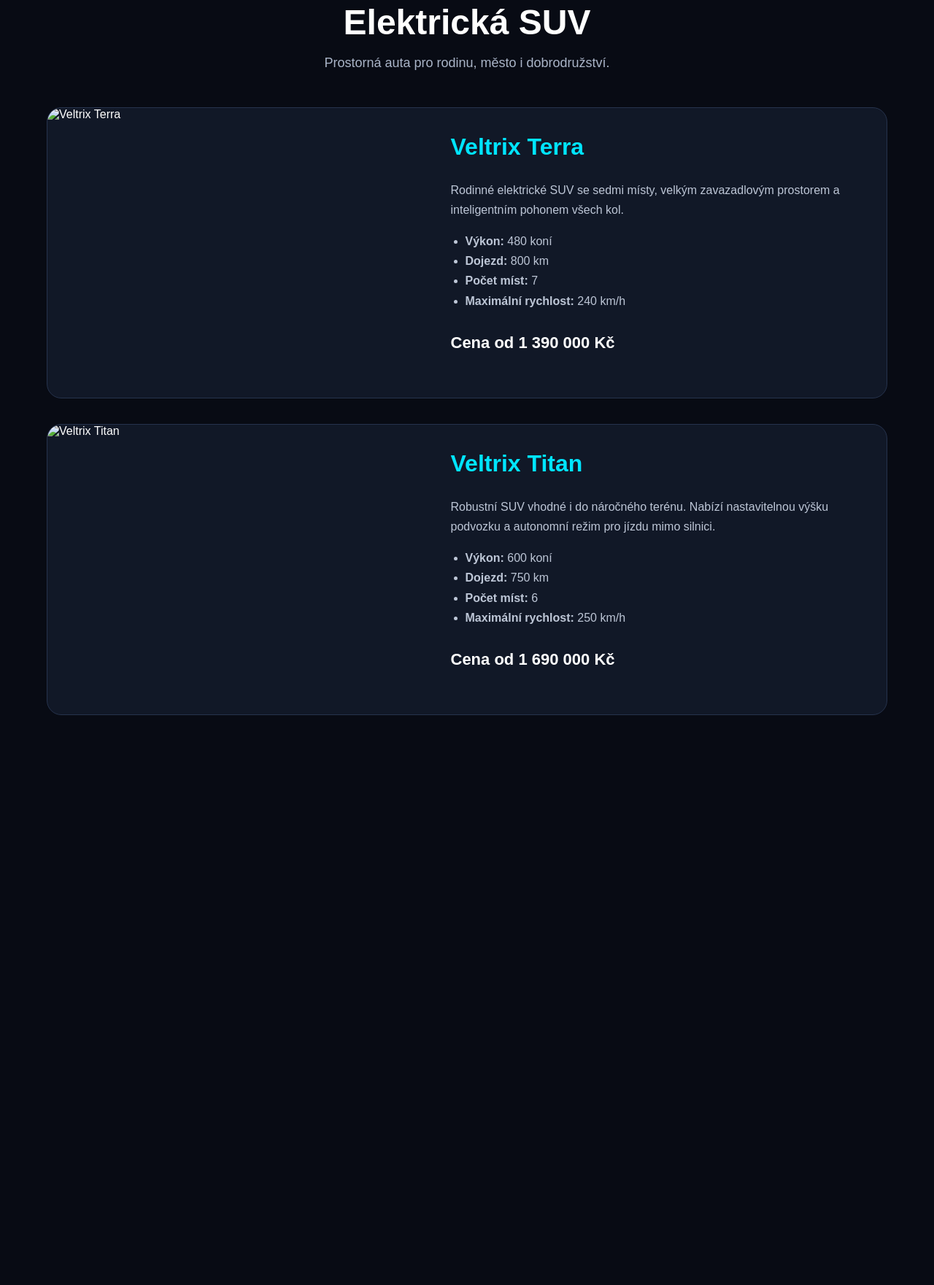
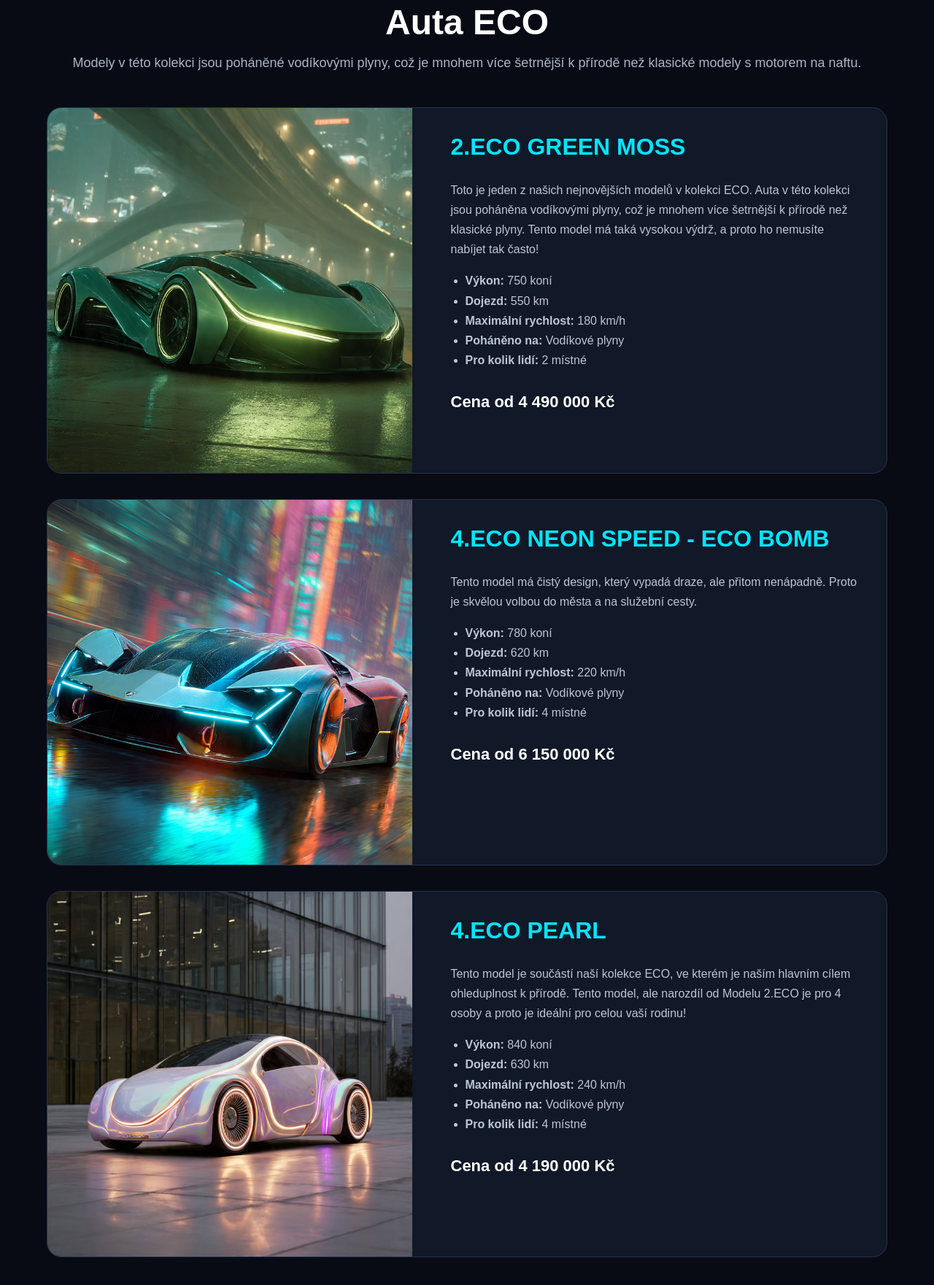
Before and after one commit to Lucie423/auta, a plain HTML site: page eco.html in a window 1280 px wide. Shown: the part 173-1934 px from the top of the page at 73% size. Before the commit the page ends 1223 px from the top, so only its background shows below. Drawn offline with Linux system fonts and the light colour scheme.

Commit message:
obrazky aut

```diff
--- a/eco.html
+++ b/eco.html
@@ -1,12 +1,20 @@
 <!DOCTYPE html>
 <html lang="cs">
+
 <head>
   <meta charset="UTF-8">
   <meta name="viewport" content="width=device-width, initial-scale=1.0">
 
-  <title>SUV | Veltrix</title>
+  <title>Auta ECO | Veltrix</title>
 
   <link rel="stylesheet" href="style.css">
+  <style>
+    .auto img {
+        width: 500px;
+        height: 500px;
+        object-fit: cover;
+    }
+</style>
 </head>
 
 <body>
@@ -19,53 +27,76 @@
 
   <main class="obsah">
     <div class="nadpis">
-      <h1>Elektrická SUV</h1>
-      <p>Prostorná auta pro rodinu, město i dobrodružství.</p>
+      <h1>Auta ECO</h1>
+      <p>Modely v této kolekci jsou poháněné vodíkovými plyny, což je mnohem více šetrnější k přírodě než klasické modely s motorem na naftu.</p>
     </div>
 
     <div class="seznam-aut">
 
       <article class="auto">
-        <img src="obrazky/terra.jpg" alt="Veltrix Terra">
+        <img src="obrázky/Auto 4.jpg"
+     alt="Ekologické auto GREEN MOSS"
+     style="object-position: center bottom;">
 
         <div class="popis">
-          <h2>Veltrix Terra</h2>
+          <h2>2.ECO GREEN MOSS</h2>
 
           <p>
-            Rodinné elektrické SUV se sedmi místy, velkým zavazadlovým
-            prostorem a inteligentním pohonem všech kol.
+            Toto je jeden z našich nejnovějších modelů v kolekci ECO. Auta v této kolekci jsou poháněna vodíkovými plyny, což je mnohem více šetrnější k přírodě než klasické plyny. Tento model má taká vysokou výdrž, a proto ho nemusíte nabíjet tak často!
           </p>
 
           <ul>
-            <li><strong>Výkon:</strong> 480 koní</li>
-            <li><strong>Dojezd:</strong> 800 km</li>
-            <li><strong>Počet míst:</strong> 7</li>
-            <li><strong>Maximální rychlost:</strong> 240 km/h</li>
+            <li><strong>Výkon:</strong> 750 koní</li>
+            <li><strong>Dojezd:</strong> 550 km</li>
+            <li><strong>Maximální rychlost:</strong> 180 km/h</li>
+            <li><strong>Poháněno na:</strong> Vodíkové plyny</li>
+            <li><strong>Pro kolik lidí:</strong> 2 místné</li>
           </ul>
-
-          <p class="cena">Cena od 1 390 000 Kč</p>
+          <p class="cena">Cena od 4 490 000 Kč</p>
         </div>
       </article>
 
       <article class="auto">
-        <img src="obrazky/titan.jpg" alt="Veltrix Titan">
+        <img src="obrázky/Auto 12.jpeg" alt="Ekologické auto ECO BOMB">
 
         <div class="popis">
-          <h2>Veltrix Titan</h2>
+          <h2>4.ECO NEON SPEED - ECO BOMB</h2>
 
-          <p>
-            Robustní SUV vhodné i do náročného terénu. Nabízí nastavitelnou
-            výšku podvozku a autonomní režim pro jízdu mimo silnici.
+         <p>
+            Tento model má čistý design, který vypadá draze, ale přitom nenápadně. Proto je skvělou volbou do města a na služební cesty.
           </p>
 
           <ul>
-            <li><strong>Výkon:</strong> 600 koní</li>
-            <li><strong>Dojezd:</strong> 750 km</li>
-            <li><strong>Počet míst:</strong> 6</li>
-            <li><strong>Maximální rychlost:</strong> 250 km/h</li>
+            <li><strong>Výkon:</strong> 780 koní</li>
+            <li><strong>Dojezd:</strong> 620 km</li>
+            <li><strong>Maximální rychlost:</strong> 220 km/h</li>
+            <li><strong>Poháněno na:</strong> Vodíkové plyny</li>
+            <li><strong>Pro kolik lidí:</strong> 4 místné</li>
           </ul>
 
-          <p class="cena">Cena od 1 690 000 Kč</p>
+          <p class="cena">Cena od 6 150 000 Kč</p>
+        </div>
+      </article>
+
+      <article class="auto">
+        <img src="obrázky/Auto 7.jpg" alt="Ekologické auto PEARL">
+        <div class="popis">
+          <h2>4.ECO PEARL</h2>
+
+           <p>
+            Tento model je součástí naší kolekce ECO, ve kterém je naším hlavním cílem ohleduplnost k přírodě. Tento model, ale narozdíl od Modelu 2.ECO je pro 4 osoby a proto je ideální pro celou vaší rodinu!
+          </p>
+
+          <ul>
+            <li><strong>Výkon:</strong> 840 koní</li>
+            <li><strong>Dojezd:</strong> 630 km</li>
+            <li><strong>Maximální rychlost:</strong> 240 km/h</li>
+            <li><strong>Poháněno na:</strong> Vodíkové plyny</li>
+            <li><strong>Pro kolik lidí:</strong> 4 místné</li>
+          </ul>
+
+
+          <p class="cena">Cena od 4 190 000 Kč</p>
         </div>
       </article>
 
```
Also changed, not shown: Speed1.html (added, +120 -0 lines), Vydrz1.html (added, +76 -0 lines), obrázky/Auto 12.jpeg (added), obrázky/Auto 4.jpg (added), obrázky/Auto 7.jpg (added).
